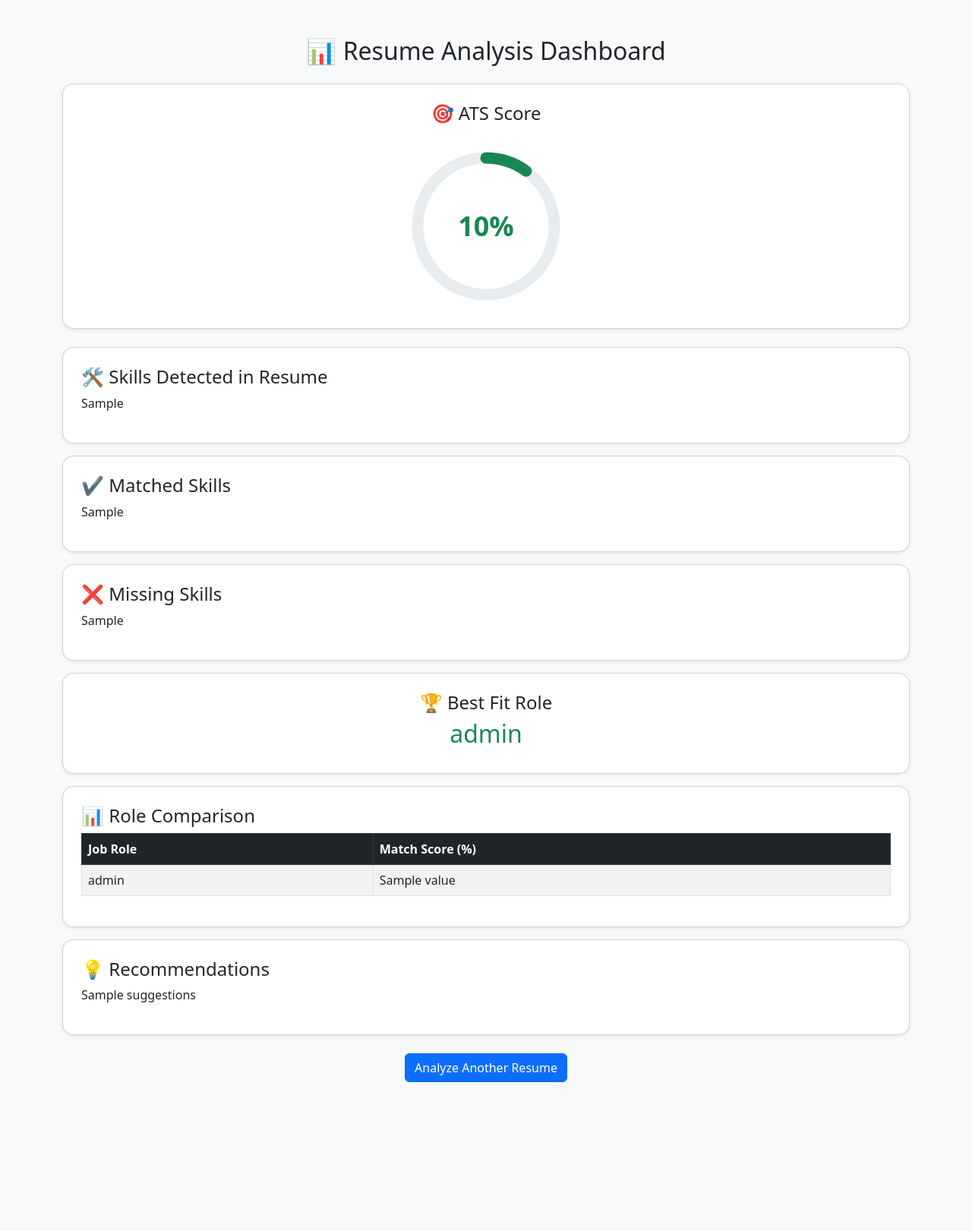
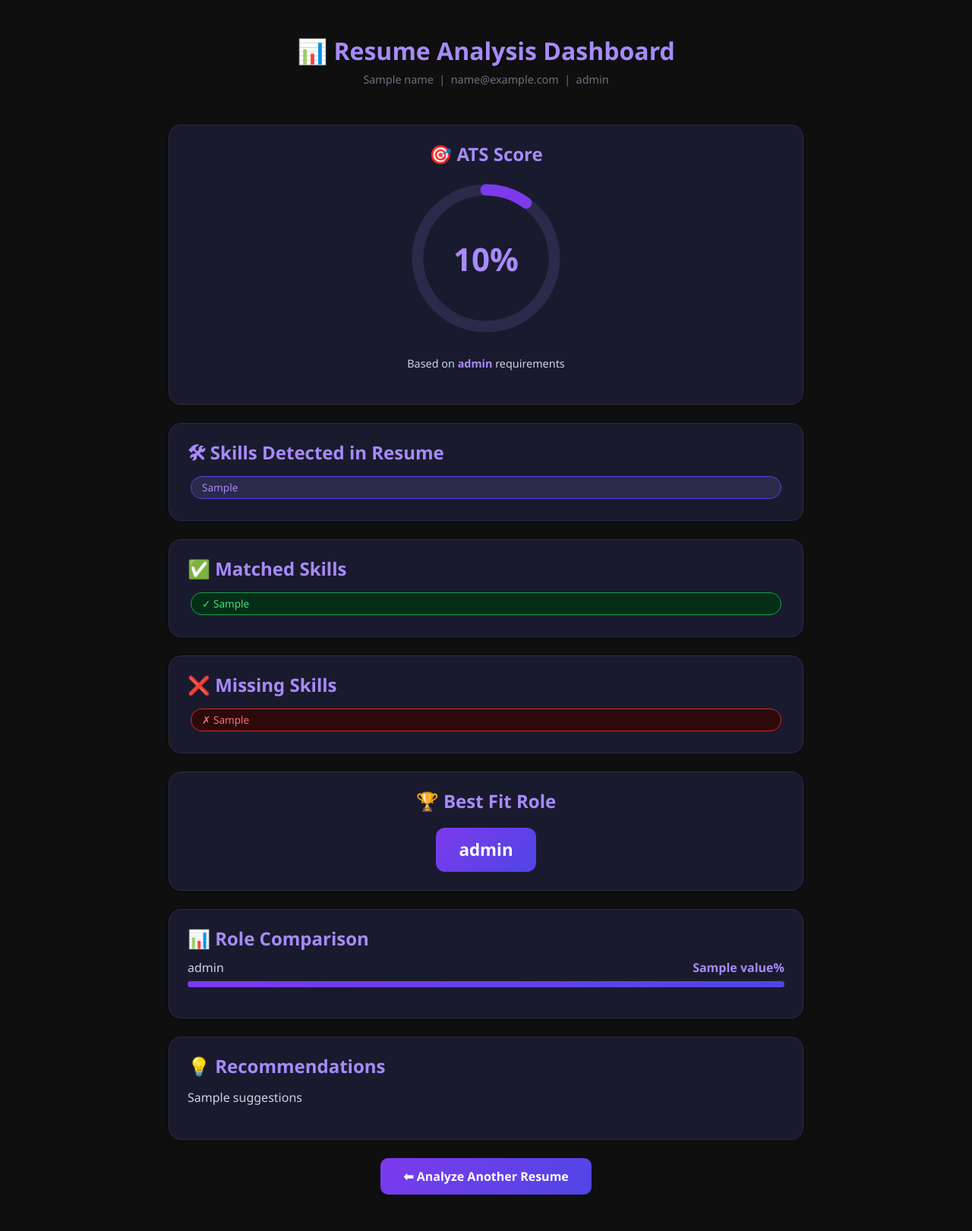
Before and after one commit to Avani24-byte/Cloud-native-smart-placement-analyzer, a Flask app: template templates/dashboard.html in a window 1280 px wide. Shown: the whole page at 76% size. Before the commit the page ends 1425 px from the top, so only its background shows below. Run offline with Flask 3, Linux system fonts and the light colour scheme; the template is opened without the code that fills it: most values are stand-ins (such as "Sample title", 1, 10 or a date in 2020).

Commit message:
Updated UI

```diff
--- a/app.py
+++ b/app.py
@@ -4,6 +4,7 @@ from dotenv import load_dotenv
 import os
 import PyPDF2
 import io
+from datetime import datetime
 
 load_dotenv()
 
@@ -16,9 +17,17 @@ s3 = boto3.client(
     region_name=os.getenv("AWS_REGION")
 )
 
+dynamodb = boto3.resource(
+    'dynamodb',
+    aws_access_key_id=os.getenv("AWS_ACCESS_KEY_ID"),
+    aws_secret_access_key=os.getenv("AWS_SECRET_ACCESS_KEY"),
+    region_name=os.getenv("AWS_REGION")
+)
+
+table = dynamodb.Table('Students')
+
 BUCKET_NAME = os.getenv("BUCKET_NAME")
 
-# Skills database for each role
 ROLE_SKILLS = {
     "Software Engineer": ["python", "java", "c++", "data structures", "algorithms", "git", "sql", "linux", "oop", "rest api"],
     "Web Development": ["html", "css", "javascript", "react", "nodejs", "git", "sql", "rest api", "bootstrap", "mongodb"],
@@ -36,31 +45,25 @@ def extract_text_from_pdf(file_bytes):
 
 
 def analyze_resume(text, selected_role):
-    # Detect all skills from resume across all roles
     all_detected = set()
     for skills in ROLE_SKILLS.values():
         for skill in skills:
             if skill in text:
                 all_detected.add(skill)
 
-    # Match against selected role
     role_skills = ROLE_SKILLS.get(selected_role, [])
     matched = [s for s in role_skills if s in text]
     missing = [s for s in role_skills if s not in text]
 
-    # ATS score based on selected role
     score = int((len(matched) / len(role_skills)) * 100) if role_skills else 0
 
-    # Role comparison scores
     role_scores = {}
     for role, skills in ROLE_SKILLS.items():
         matched_count = sum(1 for s in skills if s in text)
         role_scores[role] = int((matched_count / len(skills)) * 100)
 
-    # Best fit role
     best_role = max(role_scores, key=role_scores.get)
 
-    # Suggestions
     if missing:
         suggestions = f"Consider adding these skills to improve your resume: {', '.join(missing)}"
     else:
@@ -89,12 +92,12 @@ def home():
 
 @app.route('/upload', methods=['POST'])
 def upload():
+    name = request.form.get('name', '')
+    email = request.form.get('email', '')
     job_role = request.form.get('job_role', 'Software Engineer')
-    print("Selected role:", job_role)
     file = request.files['resume']
 
     if file:
-        # Read file bytes
         file_bytes = file.read()
 
         # Upload to S3
@@ -104,12 +107,33 @@ def upload():
             file.filename
         )
 
-        # Extract text and analyze
+        # Analyze resume
         text = extract_text_from_pdf(file_bytes)
         results = analyze_resume(text, job_role)
 
-        # Render dashboard with results
-        return render_template('dashboard.html', **results)
+        # Save to DynamoDB
+        try:
+            table.put_item(Item={
+                'email': email,
+                'name': name,
+                'job_role': job_role,
+                'filename': file.filename,
+                'ats_score': results['score'],
+                'matched_skills': results['matched_skills'],
+                'missing_skills': results['missing_skills'],
+                'best_role': results['best_role'],
+                'uploaded_at': datetime.now().strftime("%Y-%m-%d %H:%M:%S")
+            })
+            print(f"✅ Saved to DynamoDB: {email}")
+        except Exception as e:
+            print(f"❌ DynamoDB Error: {e}")
+
+        return render_template('dashboard.html',
+            name=name,
+            email=email,
+            job_role=job_role,
+            **results
+        )
 
     return "No file selected"
 
--- a/templates/dashboard.html
+++ b/templates/dashboard.html
@@ -2,11 +2,38 @@
 <html>
 <head>
     <title>Analysis Result</title>
+    <link href="https://cdn.jsdelivr.net/npm/bootstrap@5.3.0/dist/css/bootstrap.min.css" rel="stylesheet">
+    <style>
+        body {
+            background-color: #0f0f0f;
+            color: #f0f0f0;
+            font-family: 'Segoe UI', sans-serif;
+        }
 
-    <link href="https://cdn.jsdelivr.net/npm/bootstrap@5.3.0/dist/css/bootstrap.min.css" rel="stylesheet">
+        h2.page-title {
+            font-weight: 700;
+            color: #a78bfa;
+        }
 
-    <style>
+        .card {
+            background: #1a1a2e;
+            border: 1px solid #2a2a4a;
+            border-radius: 16px;
+            box-shadow: 0 4px 20px rgba(0,0,0,0.3);
+        }
 
+        .card h4 {
+            color: #a78bfa;
+            font-weight: 600;
+            margin-bottom: 12px;
+        }
+
+        .card p {
+            color: #cbd5e1;
+            line-height: 1.8;
+        }
+
+        /* ATS Circle */
         .progress-circle {
             position: relative;
             width: 220px;
@@ -19,189 +46,223 @@
             top: 50%;
             left: 50%;
             transform: translate(-50%, -50%);
-            font-size: 36px;
-            font-weight: bold;
-            color: #198754;
+            font-size: 42px;
+            font-weight: 800;
+            color: #a78bfa;
         }
 
         .progress-ring-circle {
             transition: stroke-dashoffset 2s ease-in-out;
         }
 
-        body {
-            background-color: #f8f9fa;
+        /* Skill tags */
+        .skill-tag {
+            display: inline-block;
+            background: #2a2a4a;
+            color: #a78bfa;
+            border: 1px solid #4f46e5;
+            border-radius: 20px;
+            padding: 4px 14px;
+            margin: 4px;
+            font-size: 0.85rem;
+            font-weight: 500;
         }
 
-        .card {
-            border-radius: 15px;
+        .skill-tag.matched {
+            background: #052e16;
+            color: #4ade80;
+            border-color: #16a34a;
         }
 
+        .skill-tag.missing {
+            background: #2d0a0a;
+            color: #f87171;
+            border-color: #dc2626;
+        }
+
+        /* Table */
+        .table {
+            color: #cbd5e1;
+        }
+
+        .table thead {
+            background: #2a2a4a;
+            color: #a78bfa;
+        }
+
+        .table-striped > tbody > tr:nth-of-type(odd) {
+            background-color: #16162a;
+            color: #cbd5e1;
+        }
+
+        .table-striped > tbody > tr:nth-of-type(even) {
+            background-color: #1a1a2e;
+            color: #cbd5e1;
+        }
+
+        .table-bordered {
+            border-color: #2a2a4a;
+        }
+
+        .table-bordered td, .table-bordered th {
+            border-color: #2a2a4a;
+        }
+
+        /* Progress bars in table */
+        .score-bar {
+            height: 8px;
+            border-radius: 10px;
+            background: #2a2a4a;
+            margin-top: 6px;
+        }
+
+        .score-bar-fill {
+            height: 8px;
+            border-radius: 10px;
+            background: linear-gradient(90deg, #7c3aed, #4f46e5);
+        }
+
+        /* Best role */
+        .best-role-badge {
+            background: linear-gradient(135deg, #7c3aed, #4f46e5);
+            color: white;
+            border-radius: 12px;
+            padding: 12px 30px;
+            font-size: 1.4rem;
+            font-weight: 700;
+            display: inline-block;
+        }
+
+        /* Button */
+        .btn-primary {
+            background: linear-gradient(135deg, #7c3aed, #4f46e5);
+            border: none;
+            border-radius: 10px;
+            padding: 12px 30px;
+            font-weight: 600;
+            transition: all 0.3s ease;
+        }
+
+        .btn-primary:hover {
+            transform: translateY(-1px);
+            box-shadow: 0 8px 20px rgba(124, 58, 237, 0.4);
+        }
+
+        .divider {
+            border-color: #2a2a4a;
+        }
+
+        .student-info {
+            color: #6b7280;
+            font-size: 0.9rem;
+        }
     </style>
-
 </head>
 
 <body>
+<div class="container mt-5 mb-5" style="max-width: 860px;">
 
-<div class="container mt-5 mb-5">
-
-    <h2 class="text-center mb-4">
-        📊 Resume Analysis Dashboard
-    </h2>
+    <div class="text-center mb-5">
+        <h2 class="page-title">📊 Resume Analysis Dashboard</h2>
+        <p class="student-info">{{ name }} &nbsp;|&nbsp; {{ email }} &nbsp;|&nbsp; {{ job_role }}</p>
+    </div>
 
     <!-- ATS SCORE -->
     <div class="card p-4 shadow-sm mb-4 text-center">
-
-        <h4 class="mb-4">🎯 ATS Score</h4>
-
+        <h4>🎯 ATS Score</h4>
         <div class="progress-circle">
-
             <svg width="220" height="220">
-
-                <!-- Background Circle -->
-                <circle
-                    cx="110"
-                    cy="110"
-                    r="90"
-                    stroke="#e9ecef"
-                    stroke-width="15"
-                    fill="none"
-                />
-
-                <!-- Progress Circle -->
-                <circle
-                    id="progressRing"
+                <circle cx="110" cy="110" r="90"
+                    stroke="#2a2a4a" stroke-width="15" fill="none"/>
+                <circle id="progressRing"
                     class="progress-ring-circle"
-                    cx="110"
-                    cy="110"
-                    r="90"
-                    stroke="#198754"
-                    stroke-width="15"
-                    fill="none"
+                    cx="110" cy="110" r="90"
+                    stroke="#7c3aed" stroke-width="15" fill="none"
                     stroke-linecap="round"
                     stroke-dasharray="565"
                     stroke-dashoffset="565"
-                    transform="rotate(-90 110 110)"
-                />
-
+                    transform="rotate(-90 110 110)"/>
             </svg>
-
-            <div class="score-text">
-                {{ score }}%
-            </div>
-
+            <div class="score-text">{{ score }}%</div>
         </div>
-
+        <p class="mt-3 student-info">Based on <strong style="color:#a78bfa">{{ job_role }}</strong> requirements</p>
     </div>
 
-    <!-- DETECTED SKILLS -->
-    <div class="card p-4 shadow-sm mb-3">
-
+    <!-- SKILLS DETECTED -->
+    <div class="card p-4 shadow-sm mb-4">
         <h4>🛠 Skills Detected in Resume</h4>
-
-        <p>{{ all_skills }}</p>
-
+        {% for skill in all_skills.split(', ') %}
+            <span class="skill-tag">{{ skill }}</span>
+        {% endfor %}
     </div>
 
     <!-- MATCHED SKILLS -->
-    <div class="card p-4 shadow-sm mb-3">
-
-        <h4>✔ Matched Skills</h4>
-
-        <p>{{ matched_skills }}</p>
-
+    <div class="card p-4 shadow-sm mb-4">
+        <h4>✅ Matched Skills</h4>
+        {% if matched_skills != 'None' %}
+            {% for skill in matched_skills.split(', ') %}
+                <span class="skill-tag matched">✓ {{ skill }}</span>
+            {% endfor %}
+        {% else %}
+            <p>No matched skills found.</p>
+        {% endif %}
     </div>
 
     <!-- MISSING SKILLS -->
-    <div class="card p-4 shadow-sm mb-3">
-
+    <div class="card p-4 shadow-sm mb-4">
         <h4>❌ Missing Skills</h4>
-
-        <p>{{ missing_skills }}</p>
-
+        {% if missing_skills != 'None' %}
+            {% for skill in missing_skills.split(', ') %}
+                <span class="skill-tag missing">✗ {{ skill }}</span>
+            {% endfor %}
+        {% else %}
+            <p style="color:#4ade80">🎉 No missing skills! Perfect match.</p>
+        {% endif %}
     </div>
 
     <!-- BEST ROLE -->
-    <div class="card p-4 shadow-sm mb-3 text-center">
-
+    <div class="card p-4 shadow-sm mb-4 text-center">
         <h4>🏆 Best Fit Role</h4>
-
-        <h2 class="text-success">
-            {{ best_role }}
-        </h2>
-
+        <div class="mt-2">
+            <span class="best-role-badge">{{ best_role }}</span>
+        </div>
     </div>
 
     <!-- ROLE COMPARISON -->
-    <div class="card p-4 shadow-sm mb-3">
-
+    <div class="card p-4 shadow-sm mb-4">
         <h4>📊 Role Comparison</h4>
-
-        <table class="table table-bordered table-striped">
-
-            <thead class="table-dark">
-
-                <tr>
-                    <th>Job Role</th>
-                    <th>Match Score (%)</th>
-                </tr>
-
-            </thead>
-
-            <tbody>
-
-                {% for role, value in role_scores.items() %}
-
-                <tr>
-                    <td>{{ role }}</td>
-                    <td>{{ value }}</td>
-                </tr>
-
-                {% endfor %}
-
-            </tbody>
-
-        </table>
-
+        {% for role, value in role_scores.items() %}
+        <div class="mb-3">
+            <div class="d-flex justify-content-between">
+                <span style="color:#cbd5e1">{{ role }}</span>
+                <span style="color:#a78bfa; font-weight:600;">{{ value }}%</span>
+            </div>
+            <div class="score-bar">
+                <div class="score-bar-fill" style="width: {{ value }}%;"></div>
+            </div>
+        </div>
+        {% endfor %}
     </div>
 
     <!-- RECOMMENDATIONS -->
-    <div class="card p-4 shadow-sm mb-3">
-
+    <div class="card p-4 shadow-sm mb-4">
         <h4>💡 Recommendations</h4>
-
         <p>{{ suggestions }}</p>
-
     </div>
 
     <div class="text-center mt-4">
-
-        <a href="/" class="btn btn-primary">
-            Analyze Another Resume
-        </a>
-
+        <a href="/" class="btn btn-primary">⬅ Analyze Another Resume</a>
     </div>
 
 </div>
 
-<!-- ATS SCORE ANIMATION -->
 <script>
-
 document.addEventListener("DOMContentLoaded", function() {
-
     var score = Number("{{ score }}");
-
     var circumference = 565;
-
-    var offset =
-        circumference -
-        (score / 100) * circumference;
-
-    document.getElementById("progressRing")
-        .style.strokeDashoffset = offset;
-
+    var offset = circumference - (score / 100) * circumference;
+    document.getElementById("progressRing").style.strokeDashoffset = offset;
 });
-
 </script>
-
 </body>
 </html>
```
Also changed, not shown: templates/index.html (+92 -14 lines).
